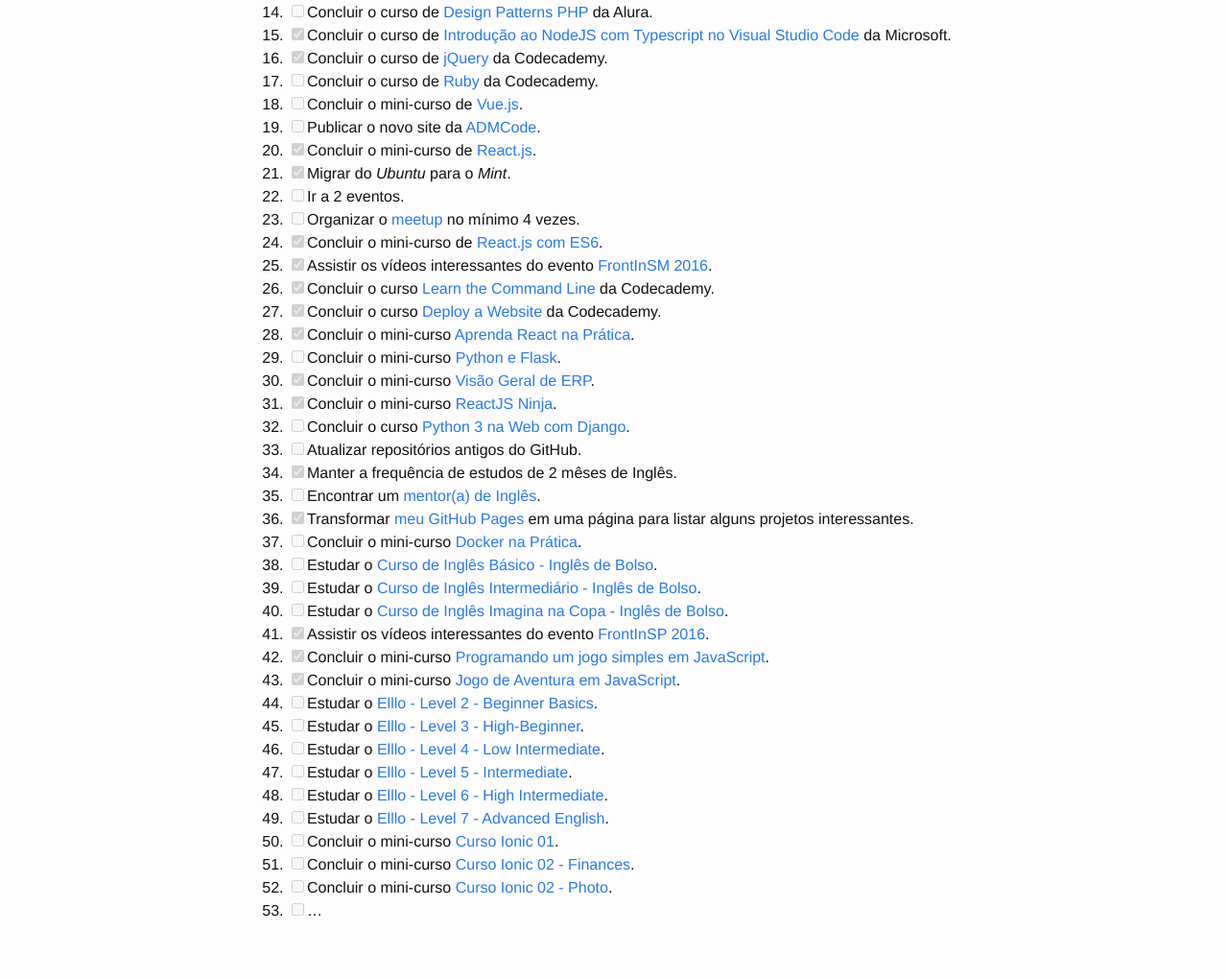
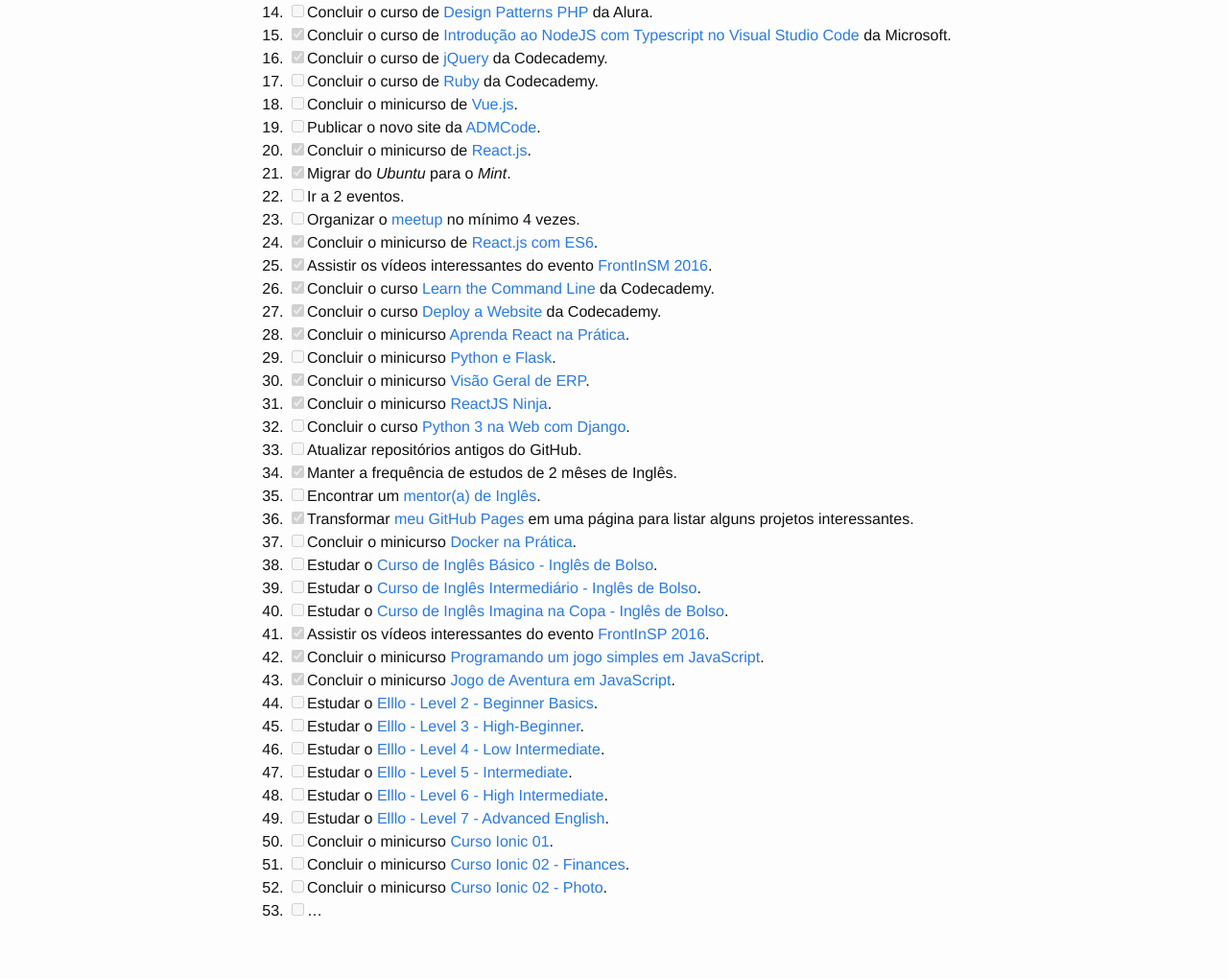
Before and after one commit to leobalter/100-coisas-dev, a Jekyll site: the page built from _posts/listas/2016-01-18-ftonato.markdown, in a window 1280 px wide. Shown: the part 511-1531 px from the top of the page at 96% size. Built offline with Jekyll 4.4.1, drawn with Linux system fonts in a browser that asks for light colours; comment, search, counter and statistics services are not loaded.

Commit message:
É preciso aprender a escrever

```diff
--- a/_posts/listas/2016-01-18-ftonato.markdown
+++ b/_posts/listas/2016-01-18-ftonato.markdown
@@ -22,39 +22,39 @@ categories: listas
 15. [x] Concluir o curso de [Introdução ao NodeJS com Typescript no Visual Studio Code](https://mva.microsoft.com/pt-br/training-courses/introdu-o-ao-nodejs-com-typescript-no-visual-studio-code-15851?l=BrG7Pho6B_6305192797) da Microsoft.
 16. [x] Concluir o curso de [jQuery](https://www.codecademy.com/pt-BR/learn/jquery) da Codecademy.
 17. [ ] Concluir o curso de [Ruby](https://www.codecademy.com/pt-BR/learn/ruby) da Codecademy.
-18. [ ] Concluir o mini-curso de [Vue.js](http://www.vedcasts.com.br/series/vuejs).
+18. [ ] Concluir o minicurso de [Vue.js](http://www.vedcasts.com.br/series/vuejs).
 19. [ ] Publicar o novo site da [ADMCode](https://github.com/admcode/admcode.com.br).
-20. [x] Concluir o mini-curso de [React.js](http://jscasts.teachable.com/courses/comecando-com-react-js).
+20. [x] Concluir o minicurso de [React.js](http://jscasts.teachable.com/courses/comecando-com-react-js).
 21. [x] Migrar do *Ubuntu* para o *Mint*.
 22. [ ] Ir a 2 eventos.
 23. [ ] Organizar o [meetup](https://github.com/ftonato/meetup) no mínimo 4 vezes.
-24. [x] Concluir o mini-curso de [React.js com ES6](http://jscasts.teachable.com/courses/react-js-com-es6).
+24. [x] Concluir o minicurso de [React.js com ES6](http://jscasts.teachable.com/courses/react-js-com-es6).
 25. [x] Assistir os vídeos interessantes do evento [FrontInSM 2016](https://www.youtube.com/playlist?list=PLg2lQYZDBwOSIaYbxJ5hLYfxkUZndjyAg).
 26. [x] Concluir o curso [Learn the Command Line](https://www.codecademy.com/pt-BR/learn/learn-the-command-line) da Codecademy.
 27. [x] Concluir o curso [Deploy a Website](https://www.codecademy.com/pt-BR/learn/deploy-a-website) da Codecademy.
-28. [x] Concluir o mini-curso [Aprenda React na Prática](http://kodezilla.com/courses/introducao-ao-react).
-29. [ ] Concluir o mini-curso [Python e Flask](http://www.alfamidiaonline.com.br/Turmas.aspx).
-30. [x] Concluir o mini-curso [Visão Geral de ERP](http://www.alfamidiaonline.com.br/Turmas.aspx).
-31. [x] Concluir o mini-curso [ReactJS Ninja](https://www.youtube.com/playlist?list=PLr4c053wuXU-mP3W_Z8EX_MLaHktns4jf).
+28. [x] Concluir o minicurso [Aprenda React na Prática](http://kodezilla.com/courses/introducao-ao-react).
+29. [ ] Concluir o minicurso [Python e Flask](http://www.alfamidiaonline.com.br/Turmas.aspx).
+30. [x] Concluir o minicurso [Visão Geral de ERP](http://www.alfamidiaonline.com.br/Turmas.aspx).
+31. [x] Concluir o minicurso [ReactJS Ninja](https://www.youtube.com/playlist?list=PLr4c053wuXU-mP3W_Z8EX_MLaHktns4jf).
 32. [ ] Concluir o curso [Python 3 na Web com Django](https://www.udemy.com/python-3-na-web-com-django-basico-intermediario/).
 33. [ ] Atualizar repositórios antigos do GitHub.
 34. [x] Manter a frequência de estudos de 2 mêses de Inglês.
 35. [ ] Encontrar um [mentor(a) de Inglês](https://github.com/training-center/mentoria/issues/92).
 36. [x] Transformar [meu GitHub Pages](ftonato.github.io) em uma página para listar alguns projetos interessantes.
-37. [ ] Concluir o mini-curso [Docker na Prática](https://codecasts.com.br/lesson/docker-na-pratica-ola-docker).
+37. [ ] Concluir o minicurso [Docker na Prática](https://codecasts.com.br/lesson/docker-na-pratica-ola-docker).
 38. [ ] Estudar o [Curso de Inglês Básico - Inglês de Bolso](https://www.youtube.com/playlist?list=PLifNhj7vtELsE2cxbwCdBjp0xD4sdK4Jb).
 39. [ ] Estudar o [Curso de Inglês Intermediário - Inglês de Bolso](https://www.youtube.com/playlist?list=PLifNhj7vtELvpspP9zPxhliWAF1tOJB95).
 40. [ ] Estudar o [Curso de Inglês Imagina na Copa - Inglês de Bolso](https://www.youtube.com/playlist?list=PLifNhj7vtELuNI15C3iekKQPelYrwL_zE).
 41. [x] Assistir os vídeos interessantes do evento [FrontInSP 2016](https://www.youtube.com/channel/UCwoGd_KU0OxiVT5r-rPrzWA/videos).
-42. [x] Concluir o mini-curso [Programando um jogo simples em JavaScript](http://www.alfamidiaonline.com.br/Turmas.aspx).
-43. [x] Concluir o mini-curso [Jogo de Aventura em JavaScript](http://www.alfamidiaonline.com.br/Turmas.aspx).
+42. [x] Concluir o minicurso [Programando um jogo simples em JavaScript](http://www.alfamidiaonline.com.br/Turmas.aspx).
+43. [x] Concluir o minicurso [Jogo de Aventura em JavaScript](http://www.alfamidiaonline.com.br/Turmas.aspx).
 44. [ ] Estudar o [Elllo - Level 2 - Beginner Basics](http://www.elllo.org/english/beginner/index.htm).
 45. [ ] Estudar o [Elllo - Level 3 - High-Beginner](http://www.elllo.org/english/beginner-3-high.htm).
 46. [ ] Estudar o [Elllo - Level 4 - Low Intermediate](http://www.elllo.org/english/intermediate-4-low.htm).
 47. [ ] Estudar o [Elllo - Level 5 - Intermediate](http://www.elllo.org/english/intermediate-5-mid.htm).
 48. [ ] Estudar o [Elllo - Level 6 - High Intermediate](http://www.elllo.org/english/intermediate-6-high.htm).
 49. [ ] Estudar o [Elllo - Level 7 - Advanced English](http://www.elllo.org/english/advanced.htm).
-50. [ ] Concluir o mini-curso [Curso Ionic 01](https://www.youtube.com/playlist?list=PLpP8rO2FXVXTJRTJ2j6rYLKQrQC1XgIra).
-51. [ ] Concluir o mini-curso [ Curso Ionic 02 - Finances](https://www.youtube.com/playlist?list=PLpP8rO2FXVXQ1rg4Xc-r52xlSMDGOjO-X).
-52. [ ] Concluir o mini-curso [ Curso Ionic 02 - Photo](https://www.youtube.com/playlist?list=PLpP8rO2FXVXQAopw8x7hLSGbkr0AazwQ8).
+50. [ ] Concluir o minicurso [Curso Ionic 01](https://www.youtube.com/playlist?list=PLpP8rO2FXVXTJRTJ2j6rYLKQrQC1XgIra).
+51. [ ] Concluir o minicurso [ Curso Ionic 02 - Finances](https://www.youtube.com/playlist?list=PLpP8rO2FXVXQ1rg4Xc-r52xlSMDGOjO-X).
+52. [ ] Concluir o minicurso [ Curso Ionic 02 - Photo](https://www.youtube.com/playlist?list=PLpP8rO2FXVXQAopw8x7hLSGbkr0AazwQ8).
 53. [ ] ...
```
